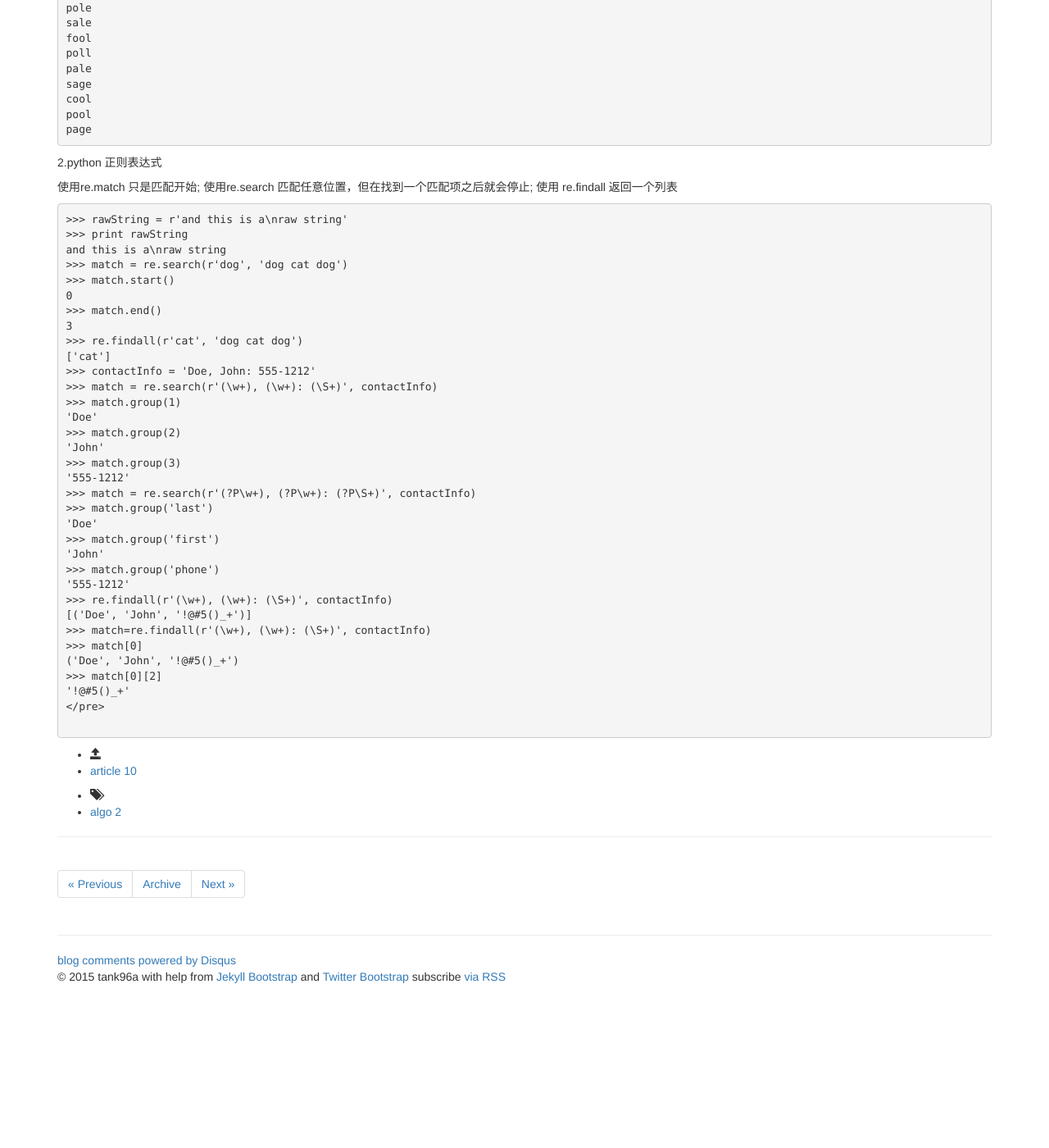
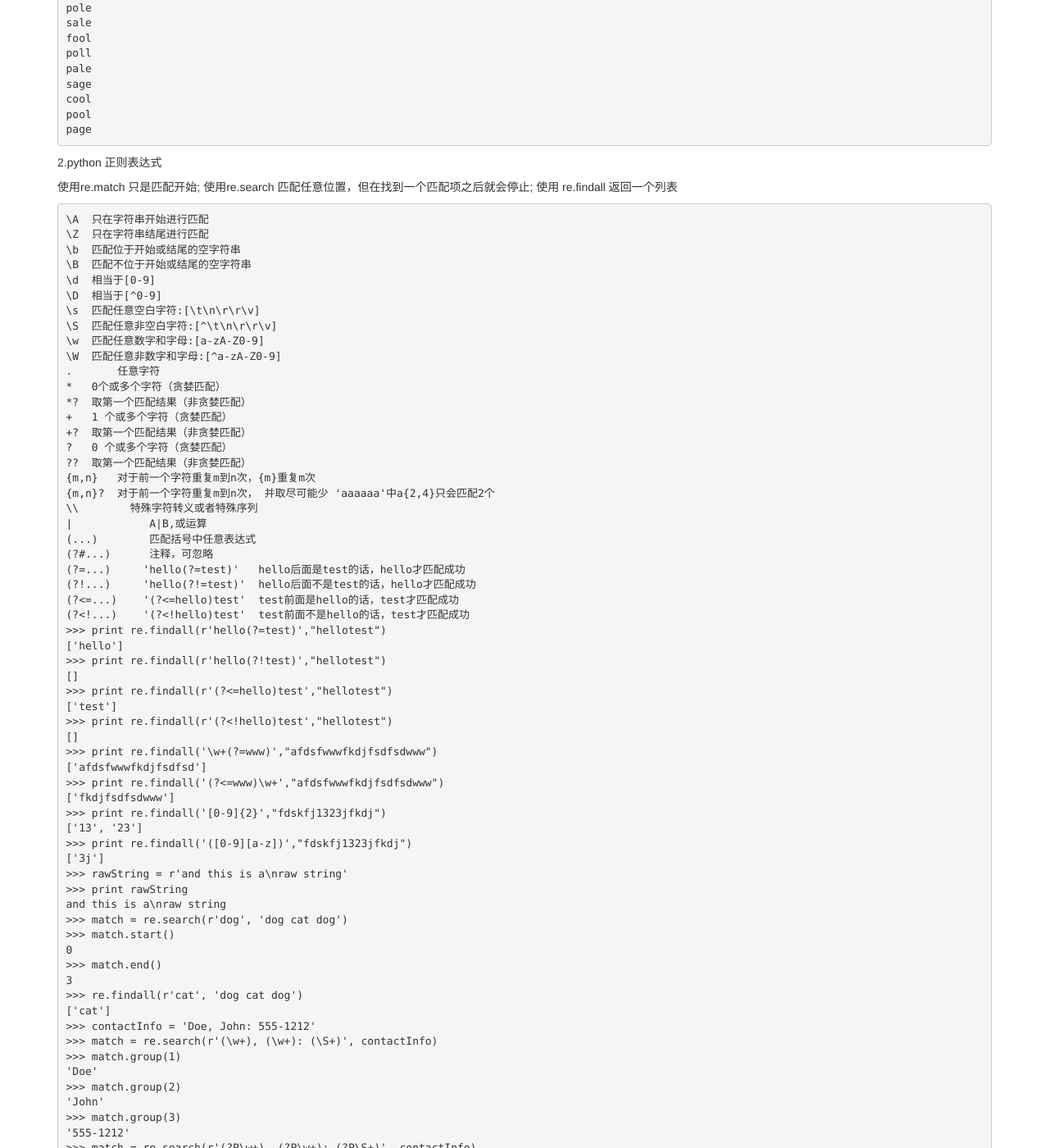
Before and after one commit to tank96a/article, a Jekyll site: the page built from _posts/2015-04-13-python-algo.md, in a window 1280 px wide and 1400 px high, scrolled down 1419 px. Shown: the whole window at 82% size. Built offline with Jekyll 4.4.1, drawn with Linux system fonts in a browser that asks for light colours; nearby versions of some CDN libraries; library files that are not in the unit come from our copies; comment, search, counter and statistics services are not loaded; before the commit the page ends 2630 px from its top, so only the background shows below that; some of the changed text lies outside the part shown.

Commit message:
Update 2015-04-13-python-algo.md

```diff
--- a/_posts/2015-04-13-python-algo.md
+++ b/_posts/2015-04-13-python-algo.md
@@ -97,6 +97,49 @@ page
 
 {% raw %}
 <pre>
+\A  只在字符串开始进行匹配
+\Z  只在字符串结尾进行匹配
+\b  匹配位于开始或结尾的空字符串
+\B  匹配不位于开始或结尾的空字符串
+\d  相当于[0-9]
+\D  相当于[^0-9]
+\s  匹配任意空白字符:[\t\n\r\r\v]
+\S  匹配任意非空白字符:[^\t\n\r\r\v]
+\w  匹配任意数字和字母:[a-zA-Z0-9]
+\W  匹配任意非数字和字母:[^a-zA-Z0-9]
+. 	任意字符
+*   0个或多个字符（贪婪匹配）
+*?  取第一个匹配结果（非贪婪匹配）
++   1 个或多个字符（贪婪匹配）
++?  取第一个匹配结果（非贪婪匹配）
+?   0 个或多个字符（贪婪匹配）
+??  取第一个匹配结果（非贪婪匹配）
+{m,n}   对于前一个字符重复m到n次，{m}重复m次
+{m,n}?  对于前一个字符重复m到n次， 并取尽可能少 'aaaaaa'中a{2,4}只会匹配2个
+\\        特殊字符转义或者特殊序列
+|            A|B,或运算
+(...)        匹配括号中任意表达式
+(?#...)      注释，可忽略
+(?=...)     'hello(?=test)'   hello后面是test的话，hello才匹配成功
+(?!...)     'hello(?!=test)'  hello后面不是test的话，hello才匹配成功
+(?<=...)    '(?<=hello)test'  test前面是hello的话，test才匹配成功
+(?<!...)    '(?<!hello)test'  test前面不是hello的话，test才匹配成功
+>>> print re.findall(r'hello(?=test)',"hellotest")
+['hello']
+>>> print re.findall(r'hello(?!test)',"hellotest")
+[]
+>>> print re.findall(r'(?<=hello)test',"hellotest")
+['test']
+>>> print re.findall(r'(?<!hello)test',"hellotest")
+[]
+>>> print re.findall('\w+(?=www)',"afdsfwwwfkdjfsdfsdwww")
+['afdsfwwwfkdjfsdfsd']
+>>> print re.findall('(?<=www)\w+',"afdsfwwwfkdjfsdfsdwww")
+['fkdjfsdfsdwww']
+>>> print re.findall('[0-9]{2}',"fdskfj1323jfkdj")
+['13', '23']
+>>> print re.findall('([0-9][a-z])',"fdskfj1323jfkdj")
+['3j']
 >>> rawString = r'and this is a\nraw string'
 >>> print rawString
 and this is a\nraw string
@@ -129,5 +172,18 @@ and this is a\nraw string
 ('Doe', 'John', '!@#5()_+')
 >>> match[0][2]
 '!@#5()_+'
+>>> print re.split('\W+', '192.168.1.1')
+['192', '168', '1', '1']
+>>> r1 = re.compile(r'\W+')
+>>> r1.split('192.168.1.1')
+['192', '168', '1', '1']
+>>> print re.split('(\W+)', '192.168.1.1')
+['192', '.', '168', '.', '1', '.', '1']
+>>> print re.sub('(one|two|three)','num', 'one two three', 2)
+num num three
+>>> print re.sub('(one|two|three)','num', 'one two three', 3)
+num num num
+>>> print re.sub('(one|two|three)','num', 'one two three')
+num num num
 </pre>
 {% endraw %}
```
